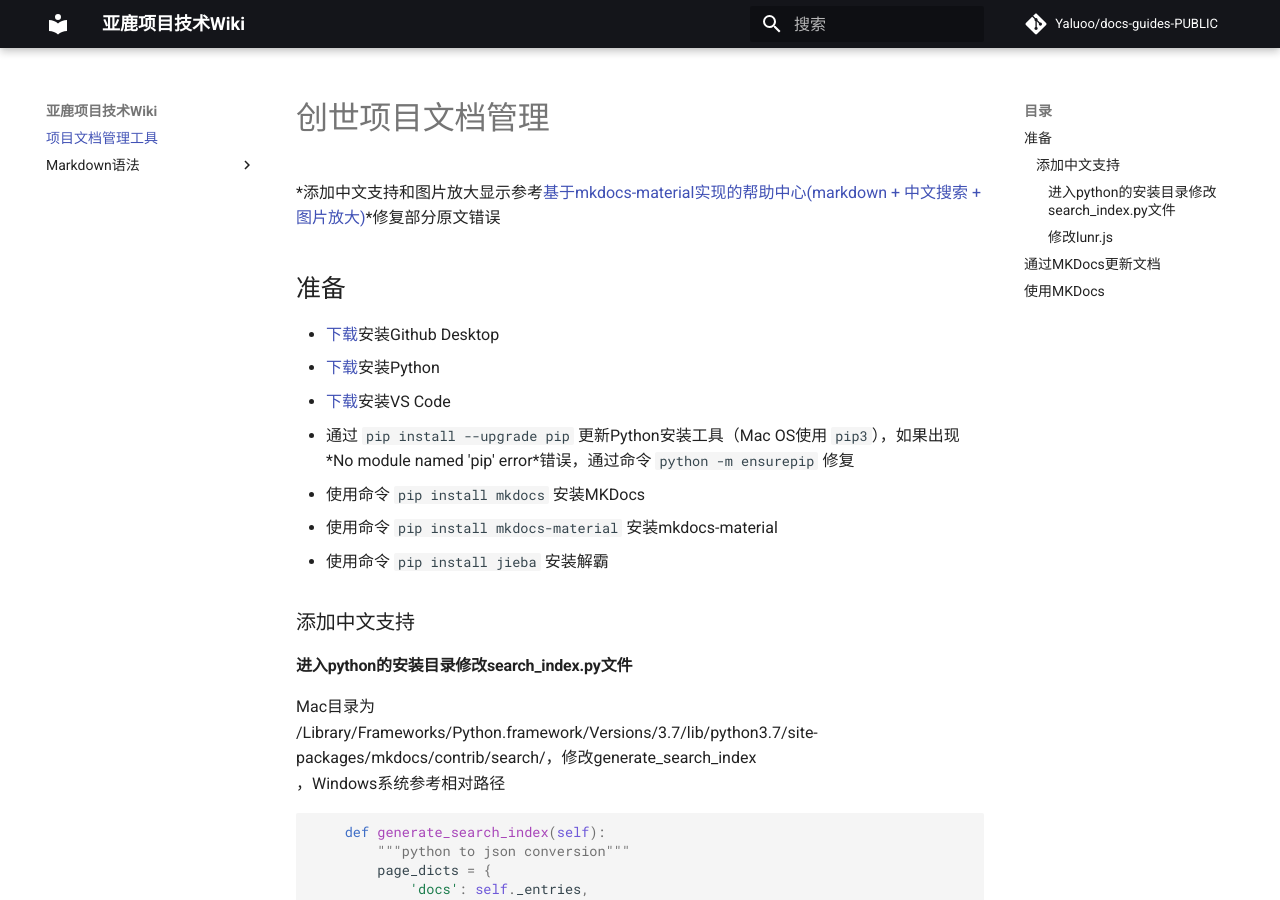
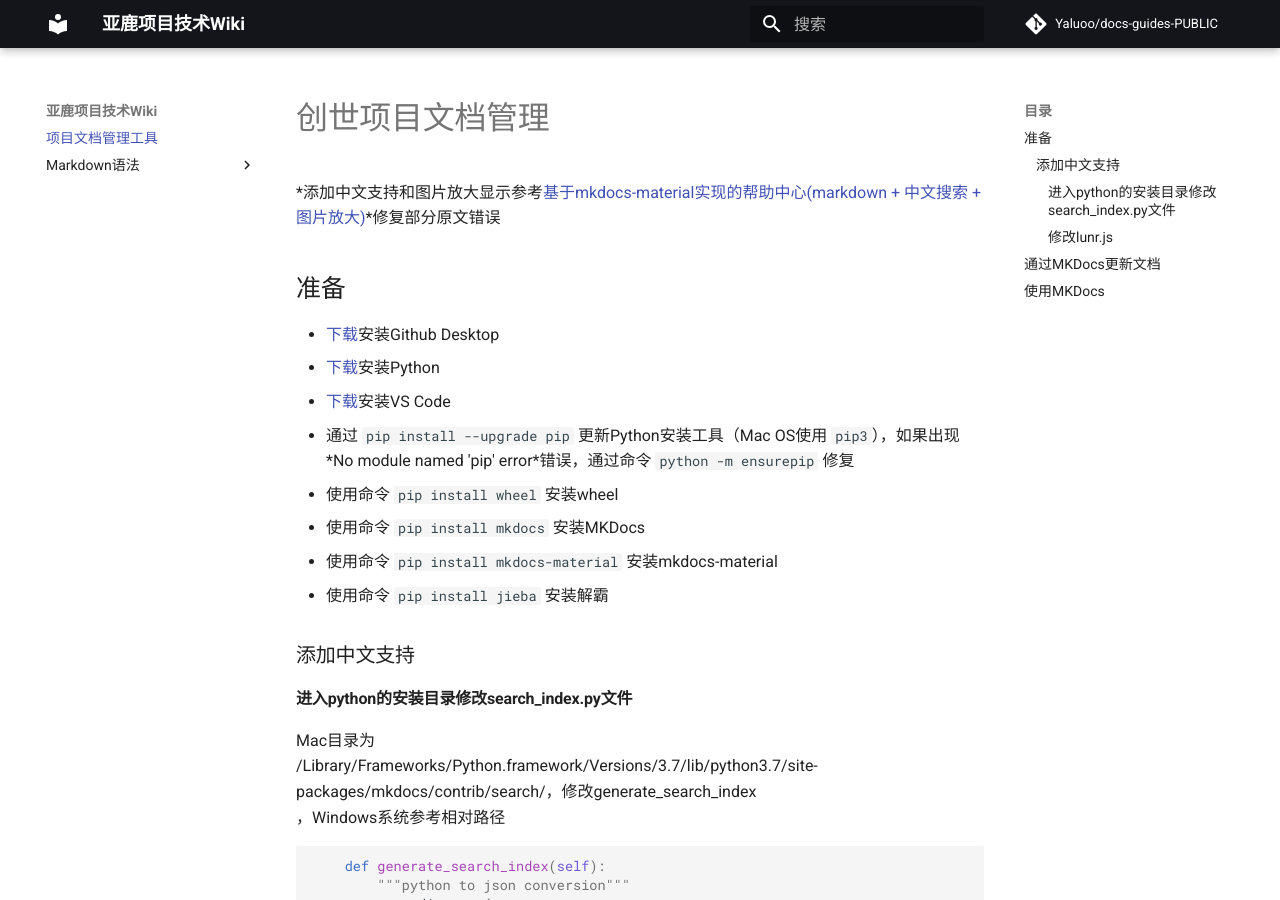
Before and after one commit to Yaluoo/docs-guides-PUBLIC, an MkDocs documentation site: the page built from docs/contents/docsdev.md, in a window 1280 px wide and 900 px high. Built offline with MkDocs 1.6.1 and Material for MkDocs 9.7.7, drawn with Linux system fonts in a browser that asks for light colours; comment, search, counter and statistics services are not loaded.

Commit message:
Update docsdev.md

```diff
--- a/docs/contents/docsdev.md
+++ b/docs/contents/docsdev.md
@@ -8,6 +8,7 @@
 * [下载](https://www.python.org/downloads)安装Python
 * [下载](https://code.visualstudio.com)安装VS Code
 * 通过 `pip install --upgrade pip` 更新Python安装工具（Mac OS使用 `pip3`），如果出现*No module named 'pip' error*错误，通过命令 `python -m ensurepip` 修复
+* 使用命令 `pip install wheel` 安装wheel
 * 使用命令 `pip install mkdocs` 安装MKDocs
 * 使用命令 `pip install mkdocs-material` 安装mkdocs-material
 * 使用命令 `pip install jieba` 安装解霸
```
